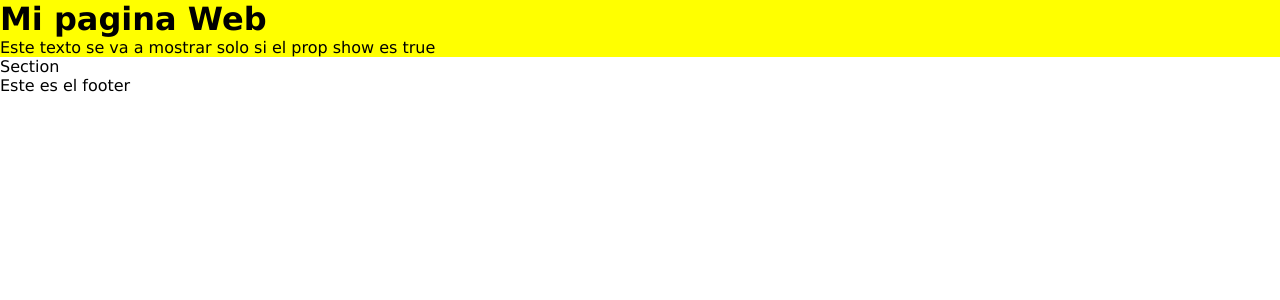
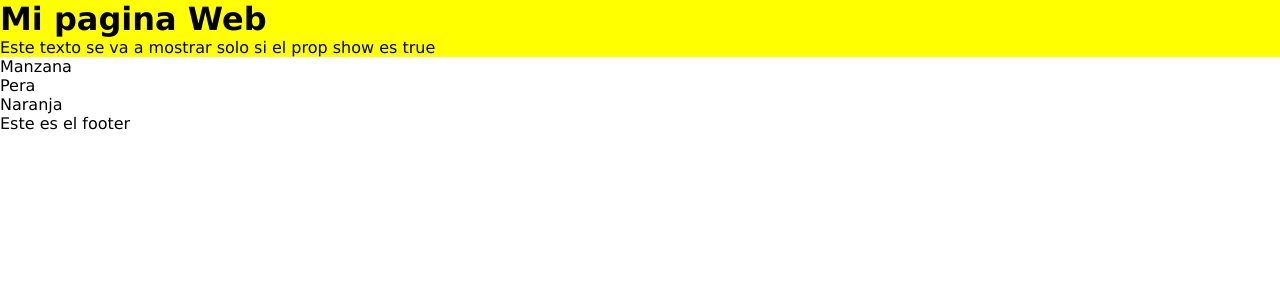
Before and after one commit to ChuchitaFuentes/DEVF_EXTENSION_FRONTEND_2025, a React (Vite) app in the folder 4_INTRO_REACT/PRACTICA/01-configuracion/: page / in a window 1280 px wide. Shown: the top 300 px of the page. Built offline with nearby package versions, Linux system fonts and the light colour scheme.

Commit message:
Se agrega un ejemplo de una lista de frutas para el renderizado de listas

```diff
--- a/4_INTRO_REACT/PRACTICA/01-configuracion/src/components/Section/Section.jsx
+++ b/4_INTRO_REACT/PRACTICA/01-configuracion/src/components/Section/Section.jsx
@@ -1,6 +1,10 @@
-const frutas =['manzana',  'pera', 'naranja'];
+const frutas =['Manzana',  'Pera', 'Naranja']; /* Se simula la peticion a un servidor */
 export const Section = () => {
   return (
-    <div>Section</div>
+    <ul>
+        {
+            frutas.map((fruta)=> <li key ={fruta}>{fruta}</li>)
+        }
+    </ul>
   )
 }
```
